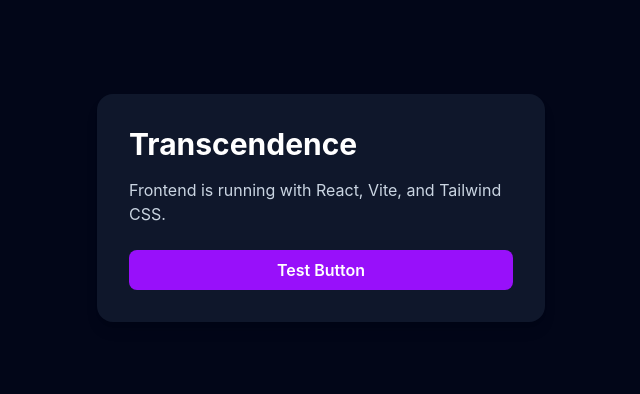
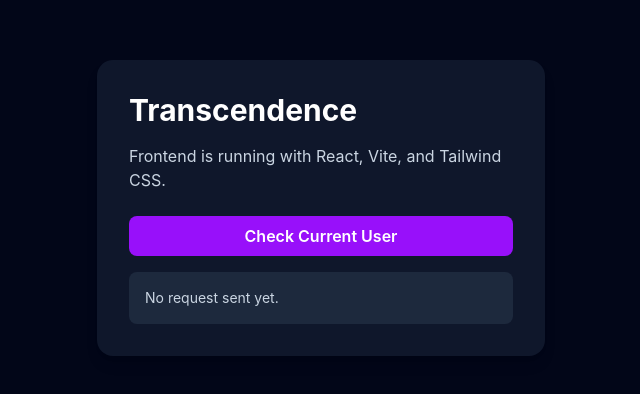
Before and after one commit to IDsuroh/42_ft_transcendence, a React app in the folder frontend/: page / in a window 1280 px wide. Shown: the part 192-586 px from the top of the page, without its empty margins (319-959 px from the left). Built offline with nearby package versions, Linux system fonts and the light colour scheme; the HTML template or start-up script is replaced by a standard one.

Commit message:
added notes in App.jsx and made button for frontend backend connectability

```diff
--- a/frontend/src/App.jsx
+++ b/frontend/src/App.jsx
@@ -123,7 +123,49 @@ function App() {
 export default App
 */
 
+// import useState which lets the page remember/change a value/update the state to show what is going on
+import { useState } from 'react'
+
+// App UI Component (a function that returns JSX) App = the main frontend page function
 function App() {
+  /*
+    Calls React function 'useState' and initiate with 'No request sent yet.'
+    'state' means a value that React remembers for this component, React updates the screen when value
+    changes.
+    useState(...) returns two things. #1 Current value and #2 the function that changes the value
+    In our case, it returns message and function setMessage.
+    We save it this way because we create message in a React-managed way and not as a normal independent
+    JavaScript variable. (React automatically knows and updates messages to display as a state variable)
+  */
+  const [message, setMessage] = useState('No request sent yet.')
+
+  // declared as async because there are some operations that doesn't finish immediately
+  // async means that this function is allowed to use await inside and may contain Promises
+  async function checkCurrentUser() {
+    try {
+      /* await means do the fetch() function call and pause until the response is ready, then continue
+      fetch is a built-in browser function
+      This line of code send the HTTP request with GET to ask credentials of the account
+      and include the session cookie that was given at login */
+      const response = await fetch('http://localhost:8000/api/users/me/', {
+        method: 'GET',
+        credentials: 'include',
+      })
+
+      /* Read the response body and convert it from JSON text into a JavaScript object.
+      Reading and converting the response body can also take time */
+      const data = await response.json()
+
+      if (response.ok) {
+        setMessage(`Logged in as ${data.username} (${data.email})`)
+      } else {
+        setMessage(data.detail || 'Not logged in.')
+      }
+    } catch (error) {
+      setMessage('Could not connect to backend.')
+    }
+  }
+
   return (
     <main className="min-h-screen bg-slate-950 text-white flex items-center justify-center">
       <section className="w-full max-w-md rounded-2xl bg-slate-900 p-8 shadow-lg">
@@ -133,9 +175,16 @@ function App() {
           Frontend is running with React, Vite, and Tailwind CSS.
         </p>
 
-        <button className="mt-6 w-full rounded-lg bg-purple-600 px-4 py-2 font-semibold hover:bg-purple-700">
-          Test Button
+        <button
+          onClick={checkCurrentUser}
+          className="mt-6 w-full rounded-lg bg-purple-600 px-4 py-2 font-semibold hover:bg-purple-700"
+        >
+          Check Current User
         </button>
+
+        <p className="mt-4 rounded-lg bg-slate-800 p-4 text-sm text-slate-300">
+          {message}
+        </p>
       </section>
     </main>
   )
@@ -166,13 +215,18 @@ App.jsx className values get styled
 
 Once CSS is loaded globally through main.jsx, any component can use those class names.
 
+When we click the button, the browser sends a request to the Django backend:
+GET http://localhost:8000/api/users/me/
+Then Django responds with JSON
+Then React changes the text on the page based on the response
+
 The return (...)
 Returns the HTML-like UI that should appear on the screen.
 
 The export makes the App function available to other files.
 
 What is JSX (JavaScript XML) is a syntax React uses to describe what should appear on the page.
-Write JSX (looks like HTML)
+Write JSX (HTML-looking syntax written inside JavaScript.)
     ↓
 Vite converts it
     ↓
```
